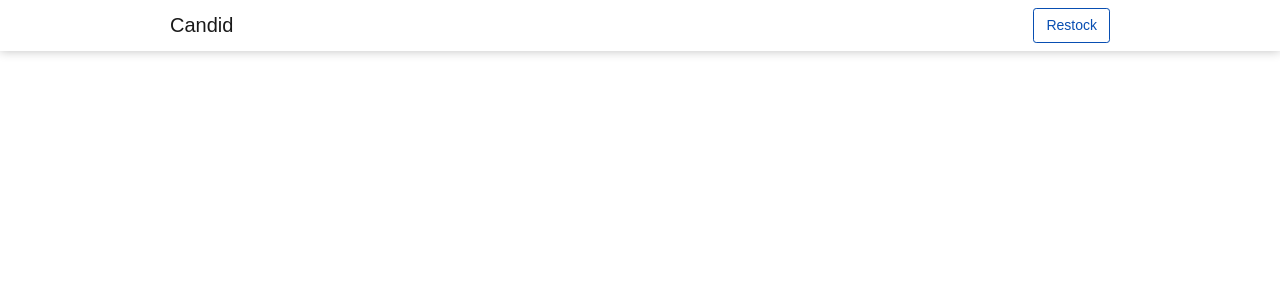
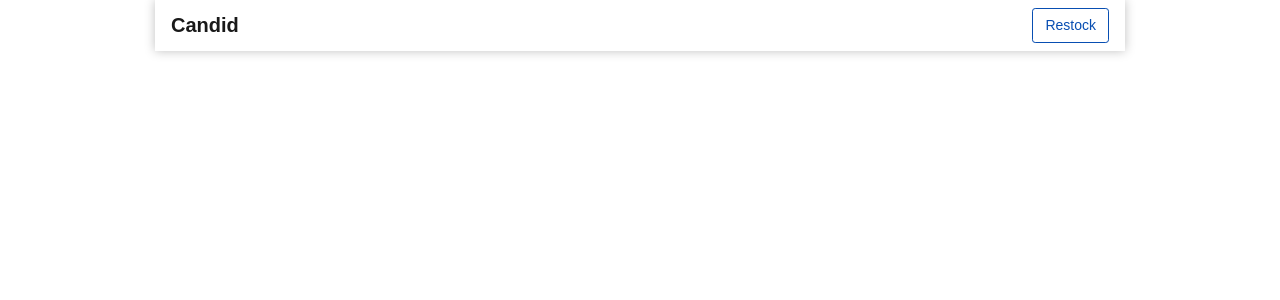
Before and after one commit to HadySalhab/candid, an Angular app: page / in a window 1280 px wide. Shown: the top 300 px of the page. Built offline with nearby package versions, Linux system fonts and the light colour scheme.

Commit message:
update toolbar markup

```diff
--- a/src/app/core/toolbar/toolbar.component.html
+++ b/src/app/core/toolbar/toolbar.component.html
@@ -1,8 +1,8 @@
-<div class="navbar navbar-light">
-  <div class="container">
-    <a class="navbar-brand">Candid</a>
+<div class="container px-0">
+  <header class="navbar navbar-light">
+    <h1 class="navbar-brand m-0">Candid</h1>
     <div class="d-flex">
-      <button class="btn btn-outline-primary btn-sm" type="submit">Restock</button>
+      <button class="btn btn-outline-primary btn-sm">Restock</button>
     </div>
-  </div>
+  </header>
 </div>
```
